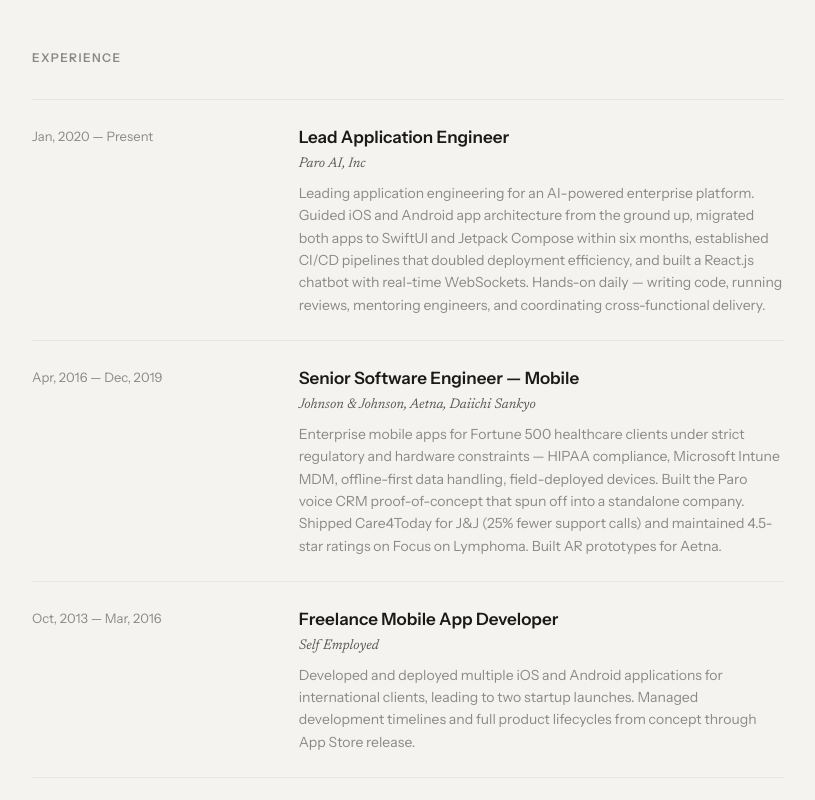
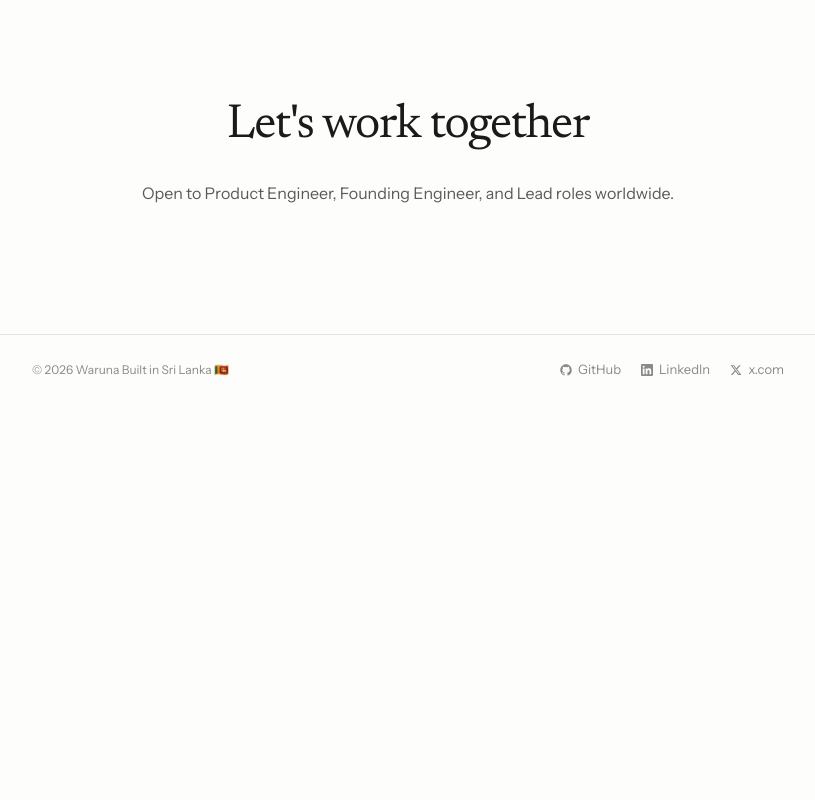
Before and after one commit to warunacds/portfolio, a website: page index.html in a window 1280 px wide. Shown: the part 4480-5280 px from the top of the page, without its empty margins (232-1047 px from the left). After the commit the page ends 4884 px from the top, so only its background shows below. Drawn offline with Linux system fonts and the light colour scheme.

Commit message:
refactor: extract experience section to separate file
* Move experience section markup from index.html to work-exp-section.txt
* Add work-exp-section.txt to .gitignore
* Maintain existing experience content for future integration

```diff
--- a/index.html
+++ b/index.html
@@ -526,38 +526,6 @@ header{animation:slideDown .6s cubic-bezier(.25,.1,.25,1) .1s both}
   </div>
 </section>
 
-<section class="exp-section" id="experience">
-  <div class="container">
-    <div class="exp-label">Experience</div>
-    <div class="exp-list">
-      <div class="exp-item reveal">
-        <div class="exp-period">Jan, 2020 — Present</div>
-        <div class="exp-details">
-          <h3>Lead Application Engineer</h3>
-          <div class="exp-company">Paro AI, Inc</div>
-          <div class="exp-desc">Leading application engineering for an AI-powered enterprise platform. Guided iOS and Android app architecture from the ground up, migrated both apps to SwiftUI and Jetpack Compose within six months, established CI/CD pipelines that doubled deployment efficiency, and built a React.js chatbot with real-time WebSockets. Hands-on daily — writing code, running reviews, mentoring engineers, and coordinating cross-functional delivery.</div>
-        </div>
-      </div>
-      <div class="exp-item reveal">
-        <div class="exp-period">Apr, 2016 — Dec, 2019</div>
-        <div class="exp-details">
-          <h3>Senior Software Engineer — Mobile</h3>
-          <div class="exp-company">Johnson & Johnson, Aetna, Daiichi Sankyo</div>
-          <div class="exp-desc">Enterprise mobile apps for Fortune 500 healthcare clients under strict regulatory and hardware constraints — HIPAA compliance, Microsoft Intune MDM, offline-first data handling, field-deployed devices. Built the Paro voice CRM proof-of-concept that spun off into a standalone company. Shipped Care4Today for J&J (25% fewer support calls) and maintained 4.5-star ratings on Focus on Lymphoma. Built AR prototypes for Aetna.</div>
-        </div>
-      </div>
-      <div class="exp-item reveal">
-        <div class="exp-period">Oct, 2013 — Mar, 2016</div>
-        <div class="exp-details">
-          <h3>Freelance Mobile App Developer</h3>
-          <div class="exp-company">Self Employed</div>
-          <div class="exp-desc">Developed and deployed multiple iOS and Android applications for international clients, leading to two startup launches. Managed development timelines and full product lifecycles from concept through App Store release.</div>
-        </div>
-      </div>
-    </div>
-  </div>
-</section>
-
 <section class="cta-section" id="contact">
   <div class="container">
     <h2>Let's work together</h2>
```
Also changed, not shown: 1 other file.
